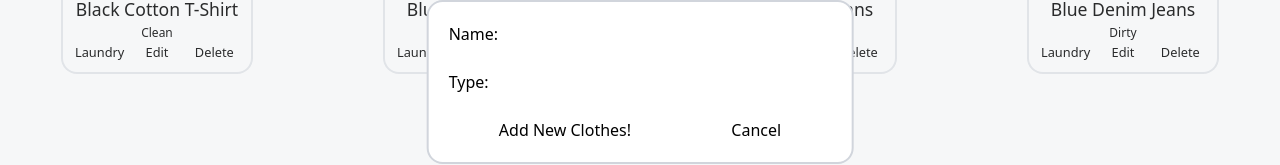
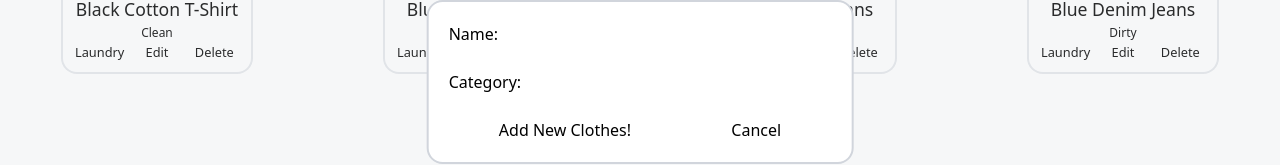
Before and after one commit to ansonkwokys/wardrobe-log, a React (Vite) app in the folder frontend/: page /wardrobe in a window 1280 px wide. Both pictures are taken after a click on the button "add new clothes". Shown: the part 318-483 px from the top of the page. Built offline with nearby package versions, Linux system fonts and the light colour scheme.

Commit message:
feat: change add new clothes form name

```diff
--- a/frontend/src/components/Wardrobe.jsx
+++ b/frontend/src/components/Wardrobe.jsx
@@ -121,9 +121,9 @@ export default function Wardrobe() {
                         className="rounded-2xl border-2 border-gray-300 p-5 bg-white margin w-1/3 absolute flex flex-col z-20 left-[50%] top-[50%] -translate-1/2"
                     >
                         <label>Name:</label>
-                        <input name="name" />
-                        <label>Type:</label>
-                        <input name="type" />
+                        <input name="description" />
+                        <label>Category:</label>
+                        <input name="category" />
                         <div className="flex flex-row justify-around">
                             <button type="submit" onSubmit={addNewClothes}>
                                 Add New Clothes!
```
